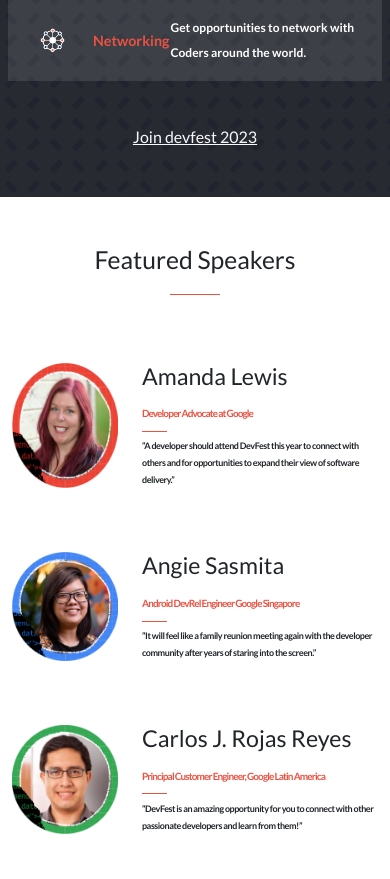
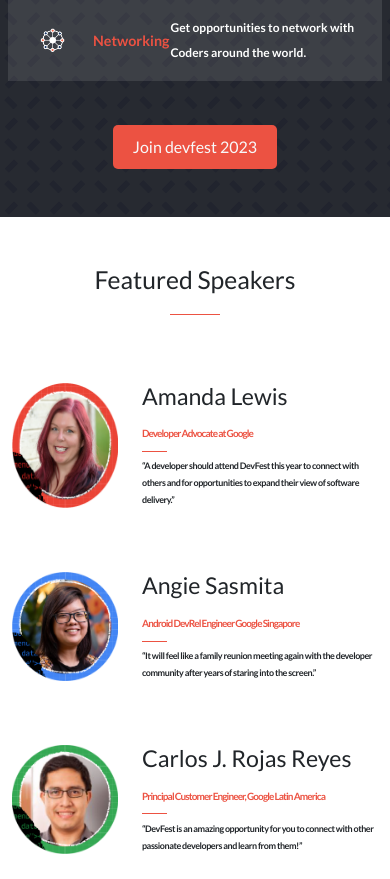
Before and after one commit to jlberbesi/Capstone_project_m1, a website: page index.html in a window 390 px wide. Shown: the part 1120-1999 px from the top of the page. Drawn offline with nearby package versions, Linux system fonts and the light colour scheme; files whose address does not match are found by name.

Commit message:
Add button for mobile version

```diff
--- a/index.html
+++ b/index.html
@@ -132,7 +132,7 @@
                         </li>
                     </ul>
                 </div>
-                <div>
+                <div class="box">
                     <a class="btn-lg text-light" href="#" role="button">Join devfest 2023</a>
                 </div>
             </div>
--- a/style.css
+++ b/style.css
@@ -233,6 +233,10 @@ h1 {
   display: none;
 }
 
+.box {
+  display: none;
+}
+
 @media only screen and (min-width: 768px) {
   nav {
     background-color: white;
@@ -278,11 +282,24 @@ h1 {
 
 @media screen and (max-width: 768px) {
   .gdg {
-    margin-top: 40%;
+    margin-top: 10%;
     vertical-align: text-bottom;
   }
 
   .display-gray {
     display: block;
   }
+
+  .box {
+    display: inline-block;
+    padding: 10px 20px;
+    background-color: #ec5242;
+    color: white;
+    text-decoration: none;
+    border-radius: 5px;
+  }
+
+  .btn-lg {
+    text-decoration: none;
+  }
 }
```
